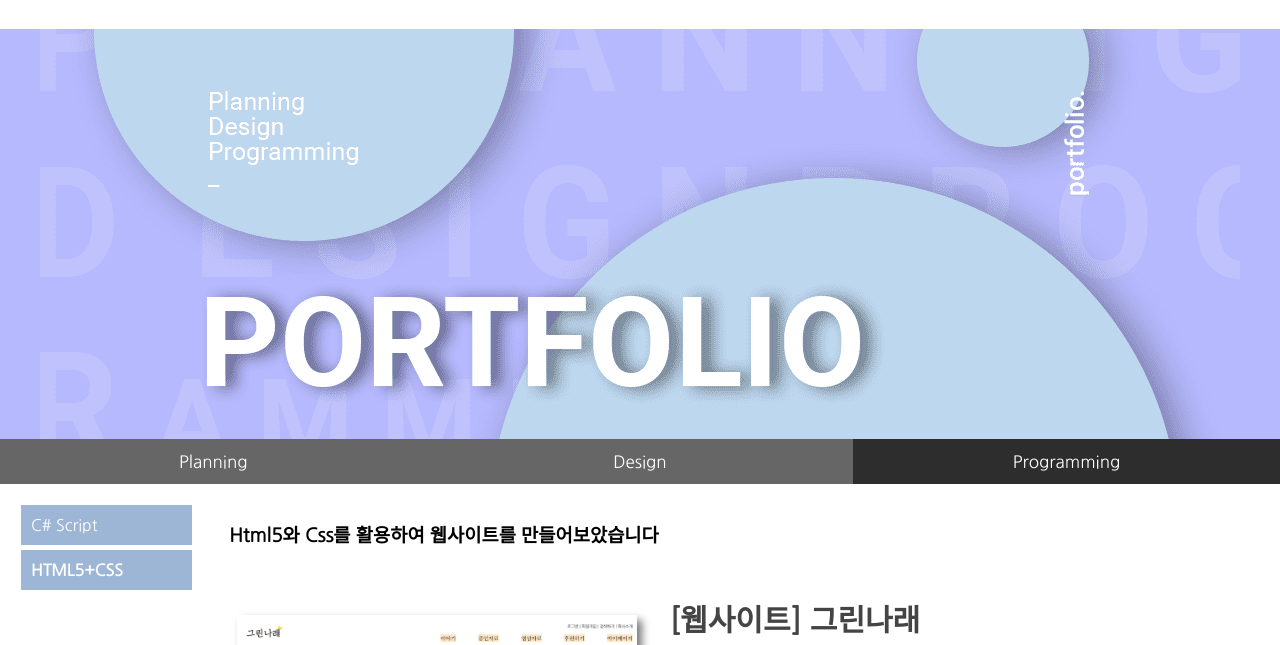
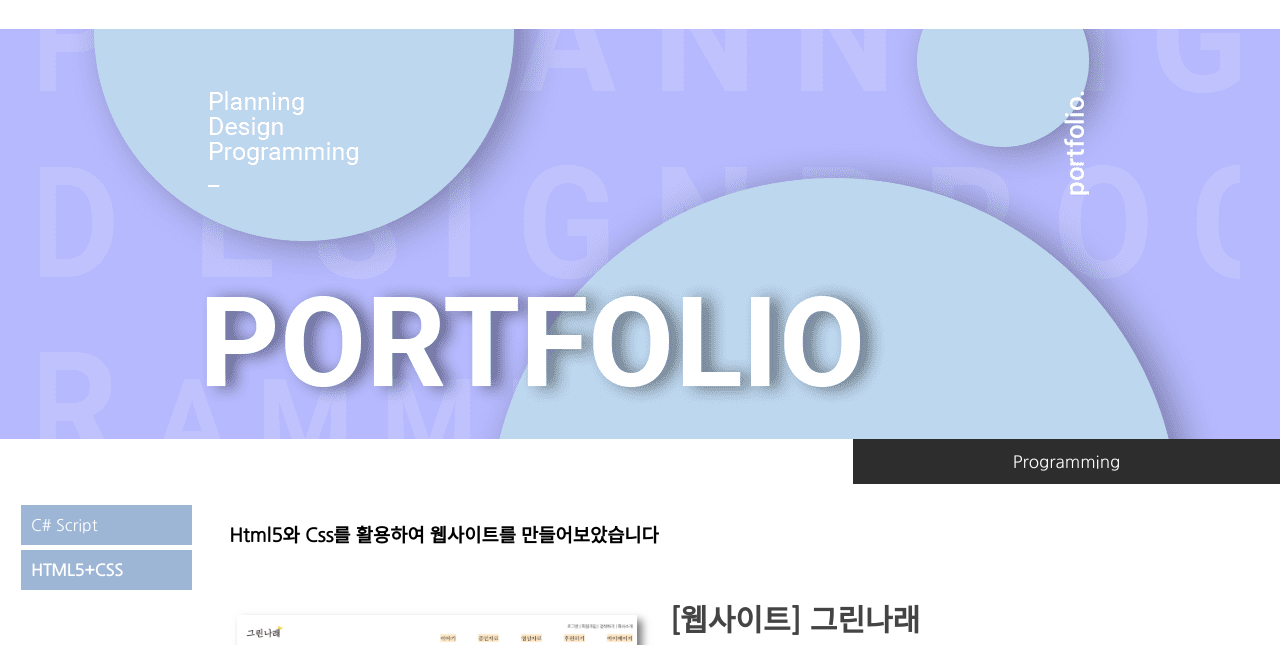
Before and after one commit to youngseo28/ysportfolioweb200521, a plain HTML site: page coding.html in a window 1280 px wide. Shown: the part 105-750 px from the top of the page. Drawn offline with Linux system fonts and the light colour scheme; files whose address does not match are found by name.

Commit message:
Update coding.html

```diff
--- a/coding.html
+++ b/coding.html
@@ -15,7 +15,7 @@
       }
 
       * {
-        background-color: #fffff;
+        background-color: #ffffff;
         box-sizing:border-box;
         margin:0;
         padding:0;
```
